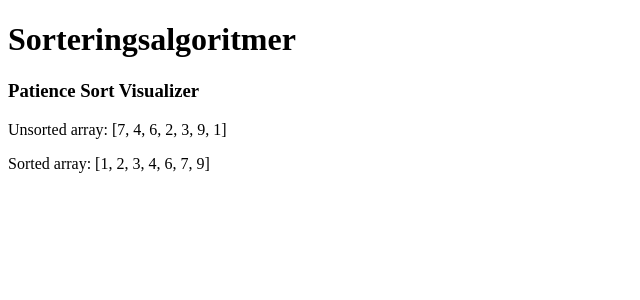
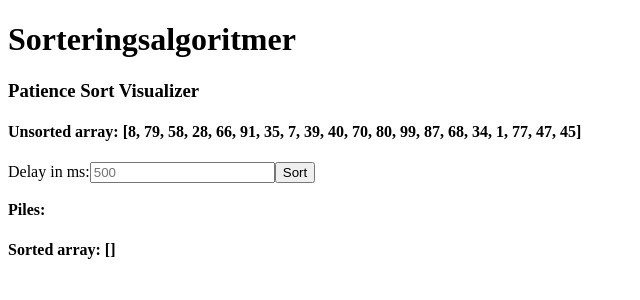
Before and after one commit to Loxiuz/dsa-eks-jan-2025, a React (Vite) app: page / in a window 1280 px wide. Shown: the top 300 px of the page, without its empty margins (0-640 px from the left). Built offline with nearby package versions, Linux system fonts and the light colour scheme.

Commit message:
implement visualization of patience sort without styling

```diff
--- a/src/App.tsx
+++ b/src/App.tsx
@@ -1,10 +1,14 @@
 import PatienceSortVisualizer from "./components/visualizers/PatienceSortVisualizer";
+
+function createArrayToSort(): number[] {
+  return Array.from({ length: 20 }, () => Math.floor(Math.random() * 100));
+}
 
 function App() {
   return (
     <>
       <h1>Sorteringsalgoritmer</h1>
-      <PatienceSortVisualizer arrayToSort={[7, 4, 6, 2, 3, 9, 1]} />
+      <PatienceSortVisualizer arrayToSort={createArrayToSort()} />
     </>
   );
 }
--- a/src/components/visualizers/patienceSortVisualizer.tsx
+++ b/src/components/visualizers/patienceSortVisualizer.tsx
@@ -1,36 +1,73 @@
+import { FormEvent, useState } from "react";
 import Stack from "./datastructures/stack.js";
 
 export default function PatienceSortVisualizer(props: {
   arrayToSort: number[];
 }) {
   const arrayToSort = props.arrayToSort;
+  const [sortedArray, setSortedArray] = useState<number[]>([]);
+  const [piles, setPiles] = useState<Stack[]>([]);
+  const [stepDelay, setStepDelay] = useState(500);
+  const [isSorting, setIsSorting] = useState(false);
 
-  function makePiles() {
-    const piles: Stack[] = [];
+  function delay() {
+    return new Promise((resolve) => setTimeout(resolve, stepDelay));
+  }
 
-    arrayToSort.forEach((element) => {
-      let peekValuePlaced = false;
+  function visualizeStacks(piles: Stack[]) {
+    const pilesAsArrays = piles.map((pile) => {
+      const stackArray: number[] = [];
+      let node = pile.tail;
+      while (node) {
+        stackArray.unshift(node.data);
+        node = node.prev;
+      }
+      return stackArray;
+    });
 
-      for (const pile of piles) {
+    return (
+      <>
+        <span style={{ fontWeight: "bold" }}>Piles:</span>
+        {pilesAsArrays.map((_, index) => (
+          <div key={index}>
+            <div>
+              {index + 1}: [{pilesAsArrays[index].join(", ")}]
+            </div>
+          </div>
+        ))}
+      </>
+    );
+  }
+
+  async function makePiles() {
+    const pilesArray: Stack[] = [];
+
+    for (const value of arrayToSort) {
+      let isPeekValuePlaced = false;
+      for (const pile of pilesArray) {
         const peekedValue = pile.peek();
-        if (peekedValue !== undefined && peekedValue >= element) {
-          pile.push(element);
-          peekValuePlaced = true;
+        if (peekedValue !== undefined && peekedValue >= value) {
+          pile.push(value);
+          isPeekValuePlaced = true;
           break;
         }
       }
 
-      if (!peekValuePlaced) {
+      if (!isPeekValuePlaced) {
         const newPile = new Stack();
-        newPile.push(element);
-        piles.push(newPile);
+        newPile.push(value);
+        pilesArray.push(newPile);
       }
-    });
-    return mergePiles(piles);
+
+      setPiles([...pilesArray]);
+      await delay();
+    }
+
+    return mergePiles(pilesArray);
   }
 
-  function mergePiles(piles: Stack[]): number[] {
-    const sortedArray: number[] = [];
+  async function mergePiles(piles: Stack[]) {
+    const tempSortedArray: number[] = [];
     const tempPeekArray: (number | undefined)[] = piles.map((pile) =>
       pile.peek()
     );
@@ -52,20 +89,58 @@ export default function PatienceSortVisualizer(props: {
       if (minIndex !== -1) {
         const poppedValue = piles[minIndex].pop();
         if (poppedValue !== undefined) {
-          sortedArray.push(poppedValue);
+          tempSortedArray.push(poppedValue);
+          setSortedArray([...tempSortedArray]);
+          await delay();
         }
+
         tempPeekArray[minIndex] = piles[minIndex].peek();
       }
     }
 
-    return sortedArray;
+    return tempSortedArray;
+  }
+
+  function handleFormChange(e: FormEvent<HTMLFormElement>) {
+    const target = e.currentTarget as HTMLFormElement;
+    const delayInput = parseInt(
+      (target.elements.namedItem("delayInput") as HTMLInputElement).value
+    );
+    setStepDelay(delayInput);
+  }
+
+  async function handleFormSubmit(e: FormEvent<HTMLFormElement>) {
+    e.preventDefault();
+    if (!isSorting) {
+      setSortedArray([]);
+      setPiles([]);
+
+      setIsSorting(true);
+      await makePiles();
+      setIsSorting(false);
+    }
   }
 
   return (
     <>
       <h3>Patience Sort Visualizer</h3>
-      <p>Unsorted array: [{arrayToSort.join(", ")}]</p>
-      <p>Sorted array: [{makePiles().join(", ")}]</p>
+
+      <h4>Unsorted array: [{arrayToSort.join(", ")}]</h4>
+
+      <form
+        id="delayForm"
+        onSubmit={handleFormSubmit}
+        onChange={handleFormChange}
+      >
+        <label htmlFor="delayInput">Delay in ms:</label>
+        <input type="number" name="delayInput" placeholder="500" />
+        <input type="submit" name="formSubmitBtn" value={"Sort"} />
+      </form>
+      <br />
+
+      <div>{visualizeStacks(piles)}</div>
+
+      <h4>Sorted array: [{sortedArray.join(", ")}]</h4>
     </>
   );
 }
```
